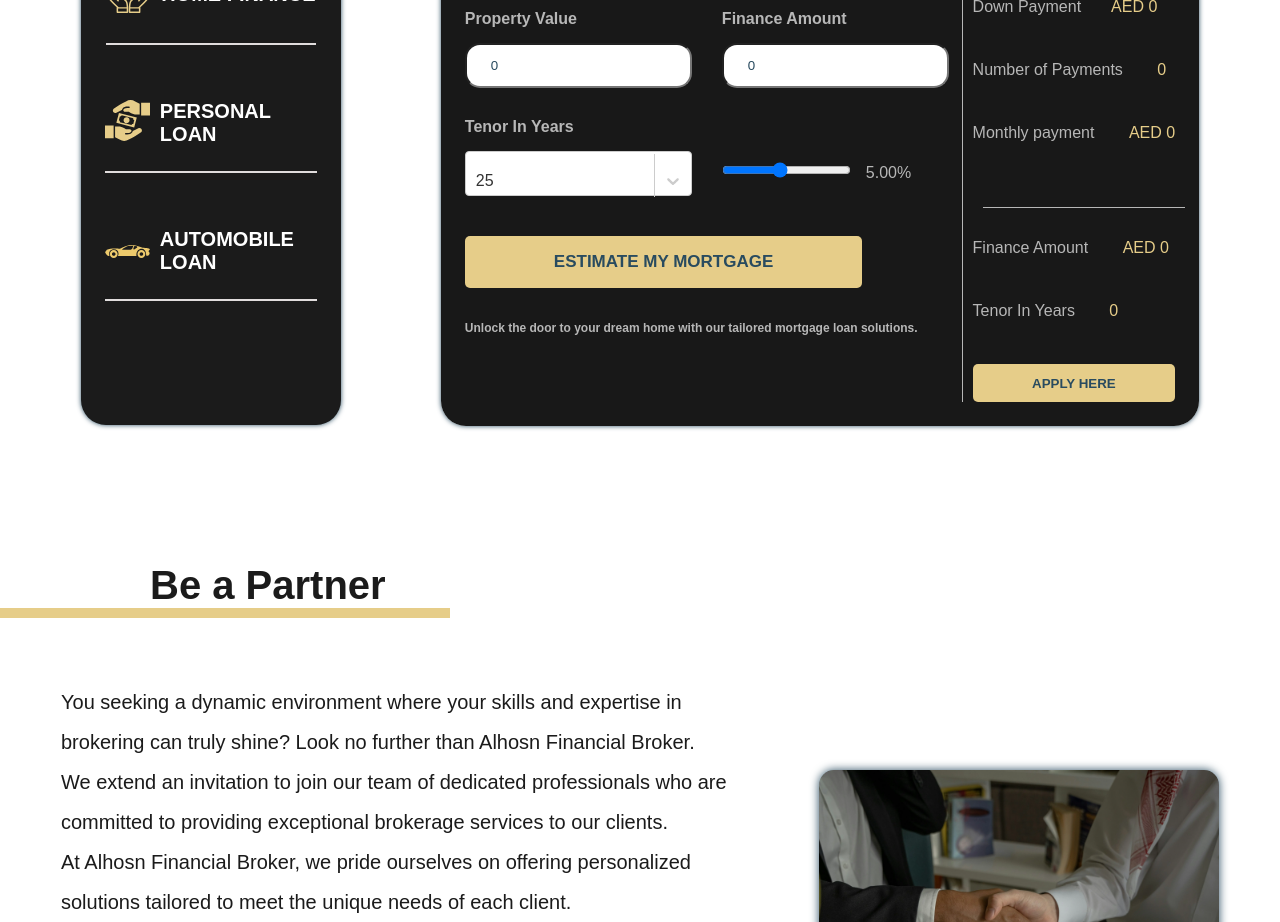
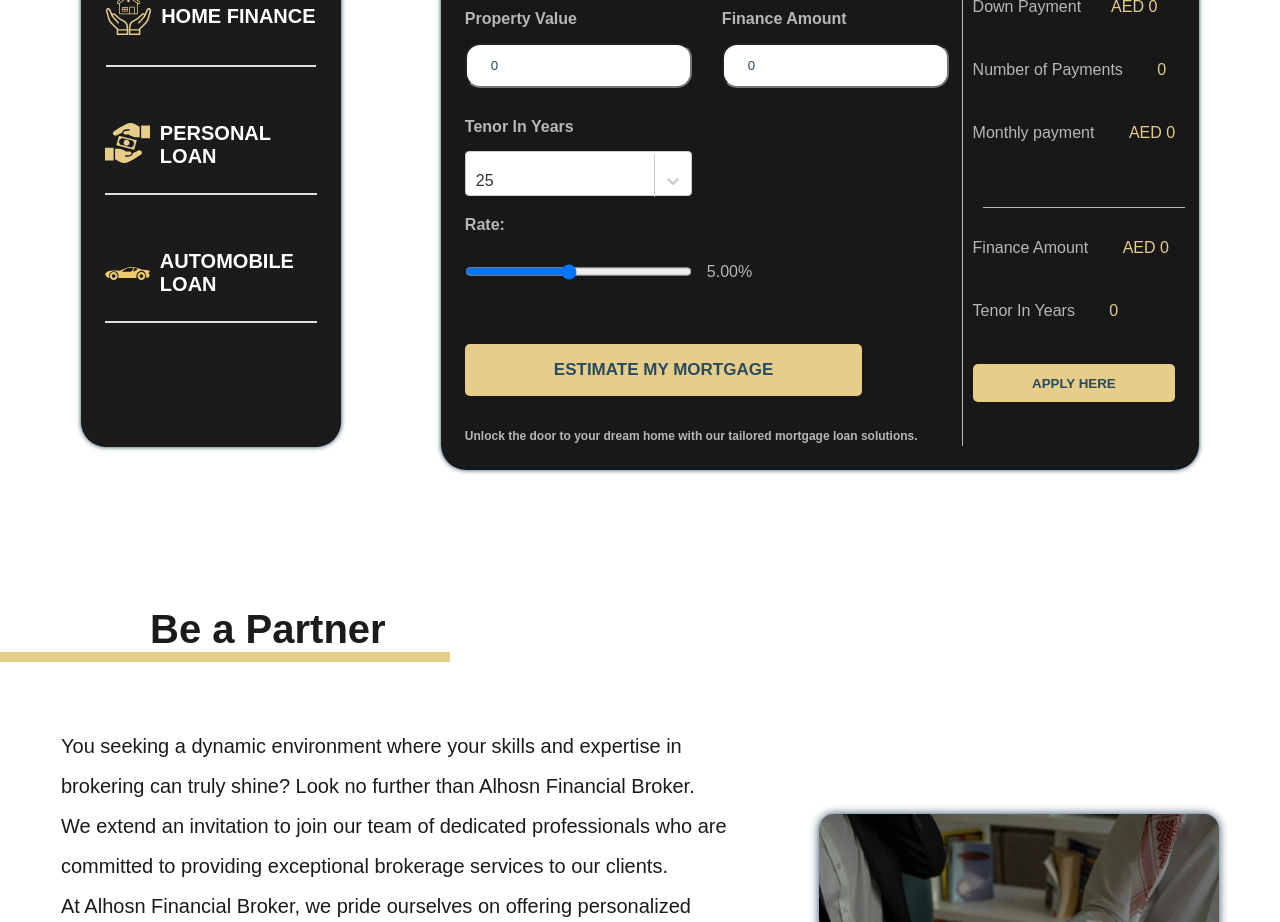
Before and after one commit to nevengh/ReactFirst, a React (Vite) app: page / in a window 1280 px wide. Shown: the part 2280-3202 px from the top of the page. Built offline with nearby package versions, Linux system fonts and the light colour scheme.

Commit message:
add title to range input

```diff
--- a/src/components/LoanCalc/LoanCalc.css
+++ b/src/components/LoanCalc/LoanCalc.css
@@ -151,12 +151,15 @@
   align-items: center;
 
 }
-.range{
-  margin-top: 40px;
+.range_row{
+  display: flex;
+  align-items: center;
+  /* margin-top: 40px; */
 }
 .rate_value{
   color: #b7b7b7;
   margin-left: 15px;
+
 
 }
 .slider_label .volume {
--- a/src/components/LoanCalc/LoanCalc.jsx
+++ b/src/components/LoanCalc/LoanCalc.jsx
@@ -154,8 +154,11 @@ const LoanCalc = ({ language }) => {
                 />
               </div>
 
+              <div className="input_group">
               <label className="slider-label">
                 {translations[language].interestRate}
+                </label>
+                <div className="range_row">
                 <input
                   type="range"
                   min="0.01"
@@ -166,7 +169,8 @@ const LoanCalc = ({ language }) => {
                   className="range"
                 />
                 <span className="rate_value">{(interestRate * 100).toFixed(2)}%</span>
-              </label>
+                </div>
+              </div>
             </form>
             <button className="estimate-button" onClick={calculateResults}>
               {translations[language].estimateMortgage}
@@ -207,8 +211,11 @@ const LoanCalc = ({ language }) => {
                 />
               </div>
 
+              <div className="input_group">
               <label className="slider-label">
                 {translations[language].interestRate}
+                </label>
+                <div className="range_row">
                 <input
                   type="range"
                   min="0.01"
@@ -219,7 +226,8 @@ const LoanCalc = ({ language }) => {
                   className="range"
                 />
                 <span className="rate_value">{(interestRate * 100).toFixed(2)}%</span>
-              </label>
+                </div>
+              </div>
             </form>
             <button className="estimate-button" onClick={calculateResults}>
               {translations[language].estimateLoan}
@@ -260,8 +268,11 @@ const LoanCalc = ({ language }) => {
                 />
               </div>
 
+              <div className="input_group">
               <label className="slider-label">
                 {translations[language].interestRate}
+                </label>
+                <div className="range_row">
                 <input
                   type="range"
                   min="0.01"
@@ -272,7 +283,8 @@ const LoanCalc = ({ language }) => {
                   className="range"
                 />
                 <span className="rate_value">{(interestRate * 100).toFixed(2)}%</span>
-              </label>
+                </div>
+              </div>
             </form>
             <button className="estimate-button" onClick={calculateResults}>
               {translations[language].estimateLoan}
--- a/src/translations.json
+++ b/src/translations.json
@@ -54,6 +54,8 @@
     "name":"Name",
     "Email":"Email",
     "PhoneNumber":"Phone Number",
+
+    "interestRate":"Rate:",
 
     "car":"CAR",
     "LifeStyle":"LifeStyle",
@@ -122,6 +124,8 @@
     "slider_heading_h1":"بالحصول على ",
     "slider_heading_span":" تقدم    "  ,
     "sliderImg":"صور السلايد ",
-    "home_slider":"منزل أحلامك"
+    "home_slider":"منزل أحلامك",
+
+    "interestRate":"الفائدة"
     }
   }
```
